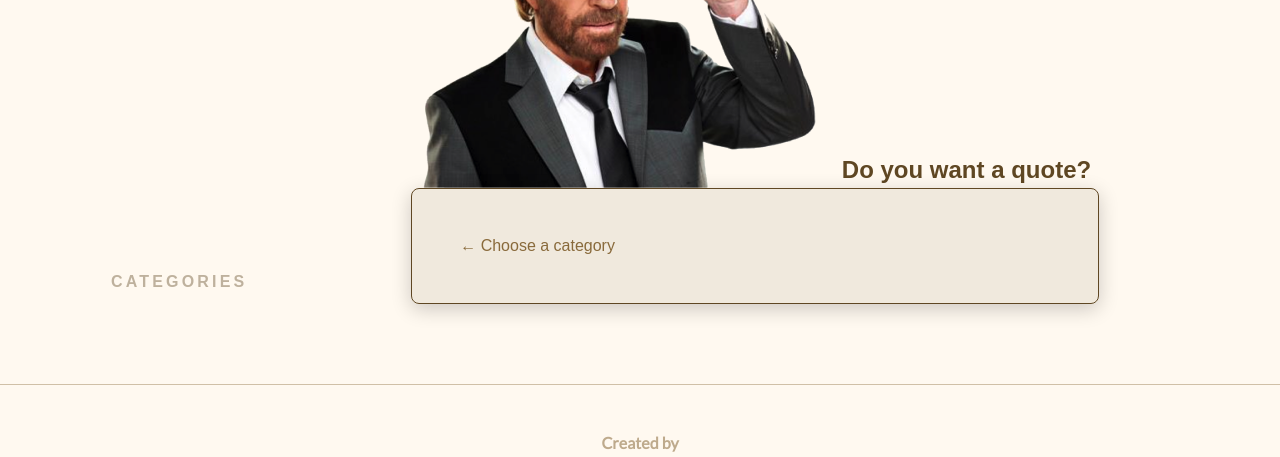
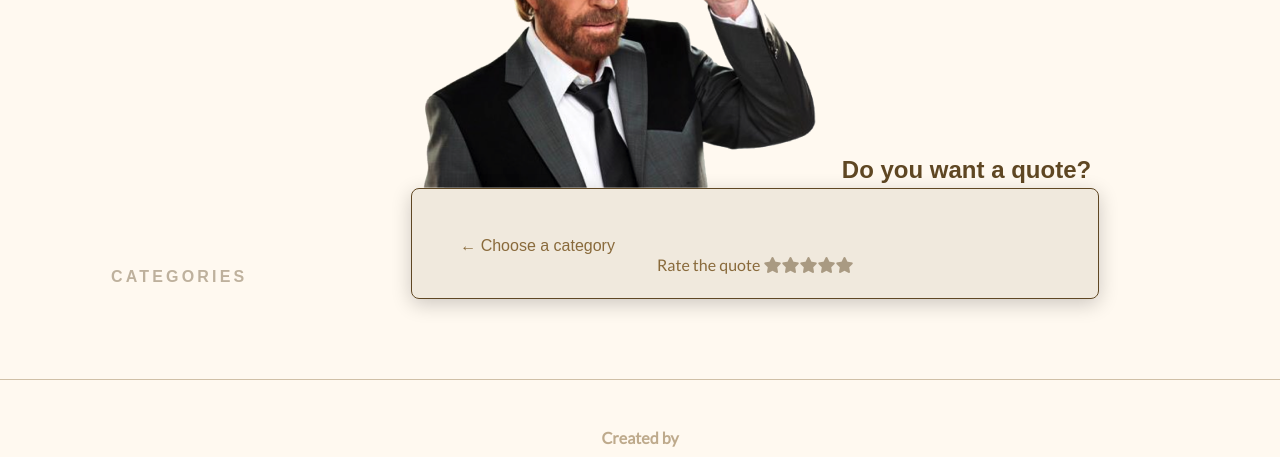
Before and after one commit to chingu-voyages/v42-toucans-team-06, a plain HTML site: page src/index.html in a window 1280 px wide. Shown: the part 347-804 px from the top of the page. Drawn offline with nearby package versions, Linux system fonts and the light colour scheme; no server answers; a web font is replaced by a local one.

Commit message:
Add rate quote line with stars

```diff
--- a/src/index.html
+++ b/src/index.html
@@ -55,6 +55,13 @@
 
         <box class="quote-card results-container">
           <p class="quote-text font-rye results">&#8592; Choose a category</p>
+          <p class="rate-quote-line font-lato">
+            Rate the quote <i class="fa-solid fa-star star star--1"></i
+            ><i class="fa-solid fa-star star star--2"></i
+            ><i class="fa-solid fa-star star star--3"></i
+            ><i class="fa-solid fa-star star star--4"></i
+            ><i class="fa-solid fa-star star star--5"></i>
+          </p>
         </box>
       </section>
     </main>
--- a/src/style.css
+++ b/src/style.css
@@ -160,7 +160,7 @@ body {
   border: 1.5px solid #5f4723;
   border-radius: 8px;
   grid-column: 1 / span 2;
-  padding: 3rem;
+  padding: 3rem 3rem 1.5rem 3rem;
   background-color: rgba(95, 71, 35, 0.09);
   box-shadow: 0px 5px 20px 0px rgba(0, 0, 0, 0.2);
 }
@@ -170,6 +170,18 @@ body {
   color: #896a3b;
   text-align: center;
   font-size: 1rem;
+}
+
+.rate-quote-line {
+  color: #896a3b;
+  text-align: center;
+}
+.star {
+  color: rgba(95, 71, 35, 0.492);
+  cursor: pointer;
+}
+.star:hover {
+  color: #ffc831;
 }
 
 /**** TYPING EFFECT CSS ****/
```
